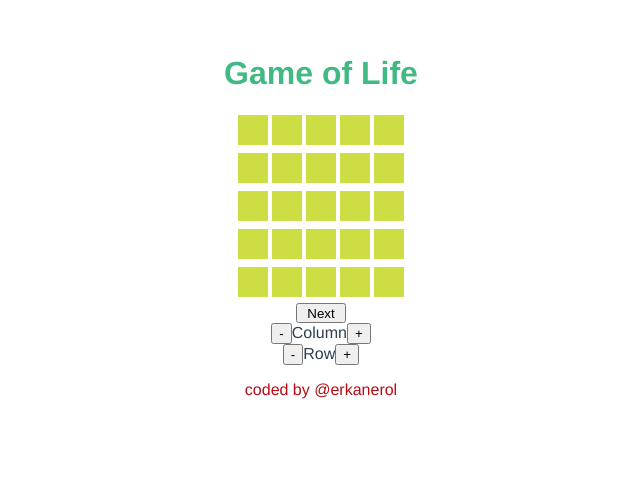
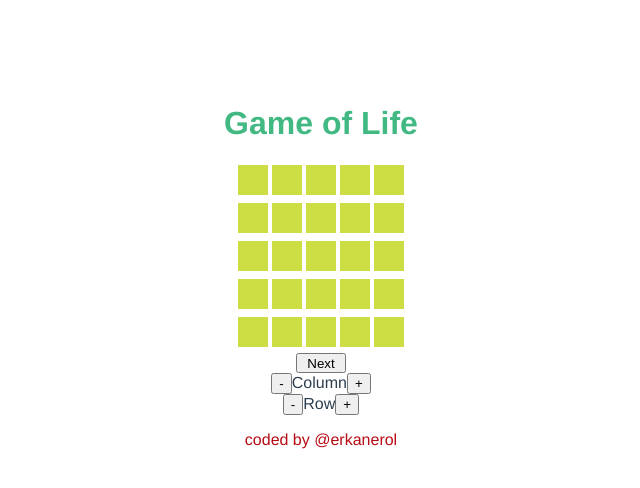
Before and after one commit to erkanerol/game-of-life, a Vue app: page / in a window 1280 px wide. Shown: the part 134-622 px from the top of the page, without its empty margins (319-959 px from the left). Built offline with nearby package versions, Linux system fonts and the light colour scheme; the HTML template or start-up script is replaced by a standard one.

Commit message:
remove  css restrictions

```diff
--- a/src/App.vue
+++ b/src/App.vue
@@ -32,8 +32,6 @@ body {
 
 #app {
   color: #2c3e50;
-  margin-top: -100px;
-  max-width: 600px;
   font-family: Source Sans Pro, Helvetica, sans-serif;
   text-align: center;
 }
```
Also changed, not shown: 13 other files (tests, documents, lock files or other folders).
